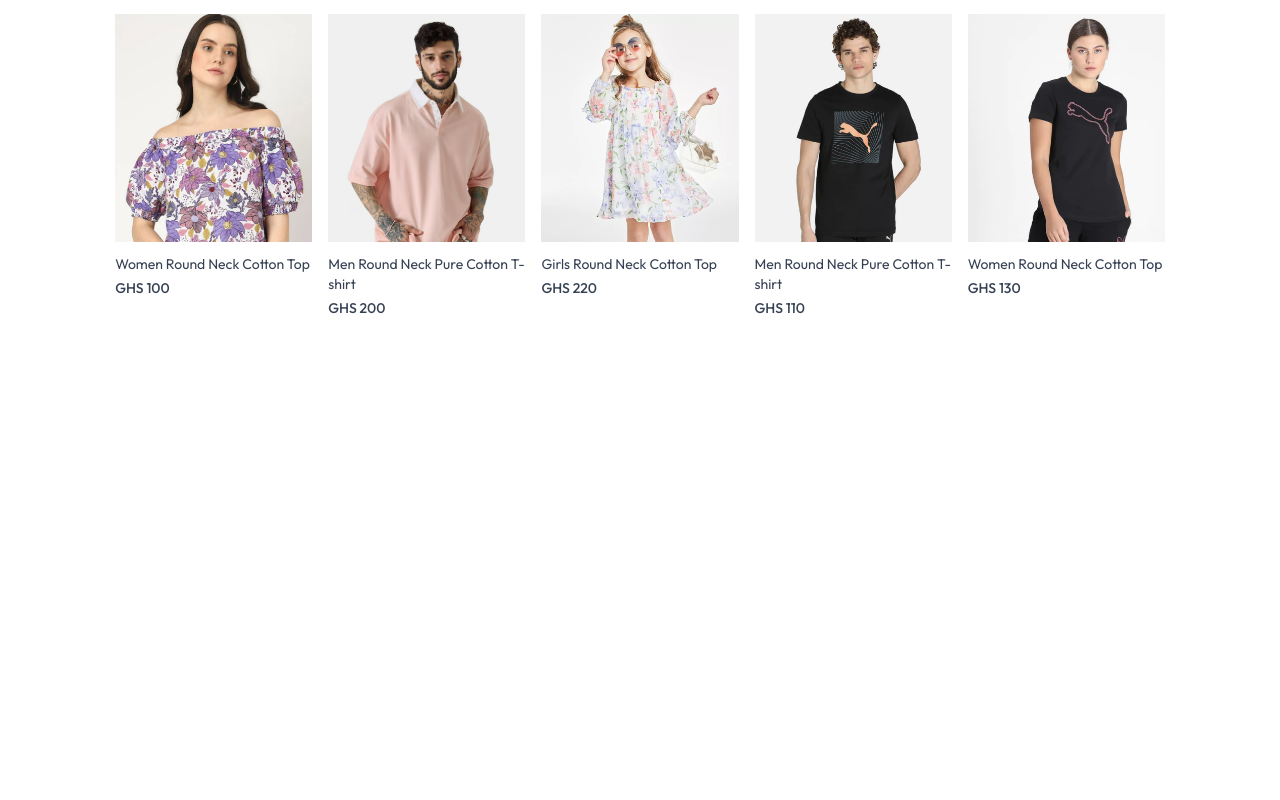
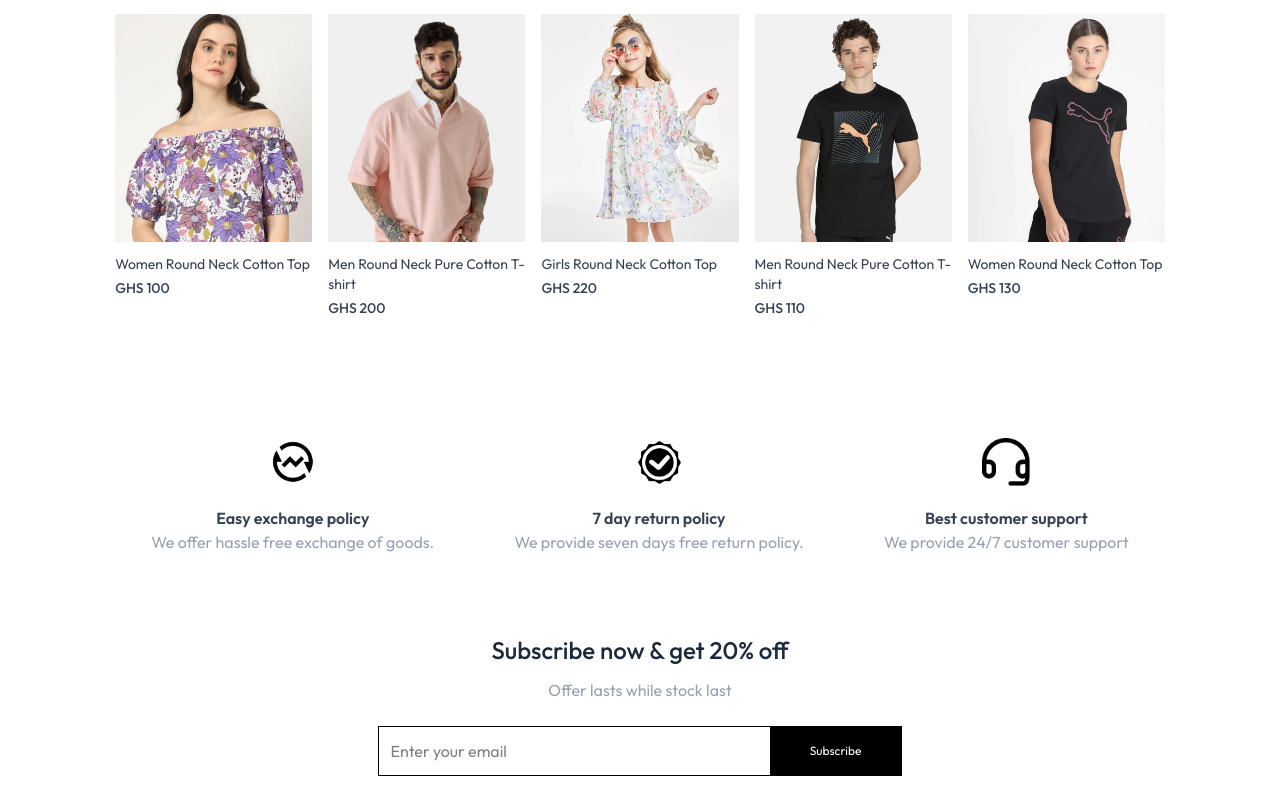
Before and after one commit to ranscky/ecomm-app, a React (Vite) app in the folder frontend/: page / in a window 1280 px wide. Shown: the part 1479-2279 px from the top of the page. Before the commit the page ends 1837 px from the top, so only its background shows below. Built offline with nearby package versions, Linux system fonts and the light colour scheme.

Commit message:
added a newsletter and policy section

```diff
--- /dev/null
+++ b/frontend/src/components/Newsletter.jsx
@@ -0,0 +1,22 @@
+import React from 'react'
+
+const Newsletter = () => {
+
+    const onSubmitHandler = (event) => {
+        event.preventDefault();
+    }
+
+  return (
+    <div className='text-center'>
+        <p className='text-2xl font-medium text-gray-800'>Subscribe now & get 20% off</p>
+        <p className='text-gray-400 mt-3'>Offer lasts while stock last</p>
+
+        <form className='w-full sm:w-1/2 flex items-center gap-3 mx-auto my-6 border pl-3'>
+            <input className='w-full sm:flex-1 outline-none' type="email" name="" id="" placeholder='Enter your email' required/>
+            <button className='bg-black text-white text-xs px-10 py-4' type="submit">Subscribe</button>
+        </form>
+    </div>
+  )
+}
+
+export default Newsletter
--- /dev/null
+++ b/frontend/src/components/OurPolicy.jsx
@@ -0,0 +1,28 @@
+import React from 'react'
+import { assets } from '../assets/assets'
+
+const OurPolicy = () => {
+  return (
+    <div className='flex flex-col sm:flex-row justify-around gap-12 sm:gap-2  text-center py-20 text-xs sm:text-sm md:text-base text-gray-700'>
+        <div>
+            <img src={assets.exchange_icon} alt="" className='w-12 m-auto mb-5' />
+            <p className='font-semibold'>Easy exchange policy</p>
+            <p className='text-gray-400'>We offer hassle free exchange of goods.</p>
+        </div>
+
+        <div>
+            <img src={assets.quality_icon} alt="" className='w-12 m-auto mb-5' />
+            <p className='font-semibold'>7 day return policy</p>
+            <p className='text-gray-400'>We provide seven days free return policy.</p>
+        </div>
+
+        <div>
+            <img src={assets.support_img} alt="" className='w-12 m-auto mb-5' />
+            <p className='font-semibold'>Best customer support</p>
+            <p className='text-gray-400'>We provide 24/7 customer support</p>
+        </div>
+    </div>
+  )
+}
+
+export default OurPolicy
--- a/frontend/src/pages/Home.jsx
+++ b/frontend/src/pages/Home.jsx
@@ -2,6 +2,8 @@ import React from 'react'
 import Hero from '../components/Hero'
 import LatestCollection from '../components/LatestCollection'
 import Bestseller from '../components/Bestseller'
+import OurPolicy from '../components/OurPolicy'
+import Newsletter from '../components/Newsletter'
 
 const Home = () => {
   return (
@@ -9,6 +11,8 @@ const Home = () => {
       <Hero />
       <LatestCollection />
       <Bestseller />
+      <OurPolicy />
+      <Newsletter />
     </div>
   )
 }
```
